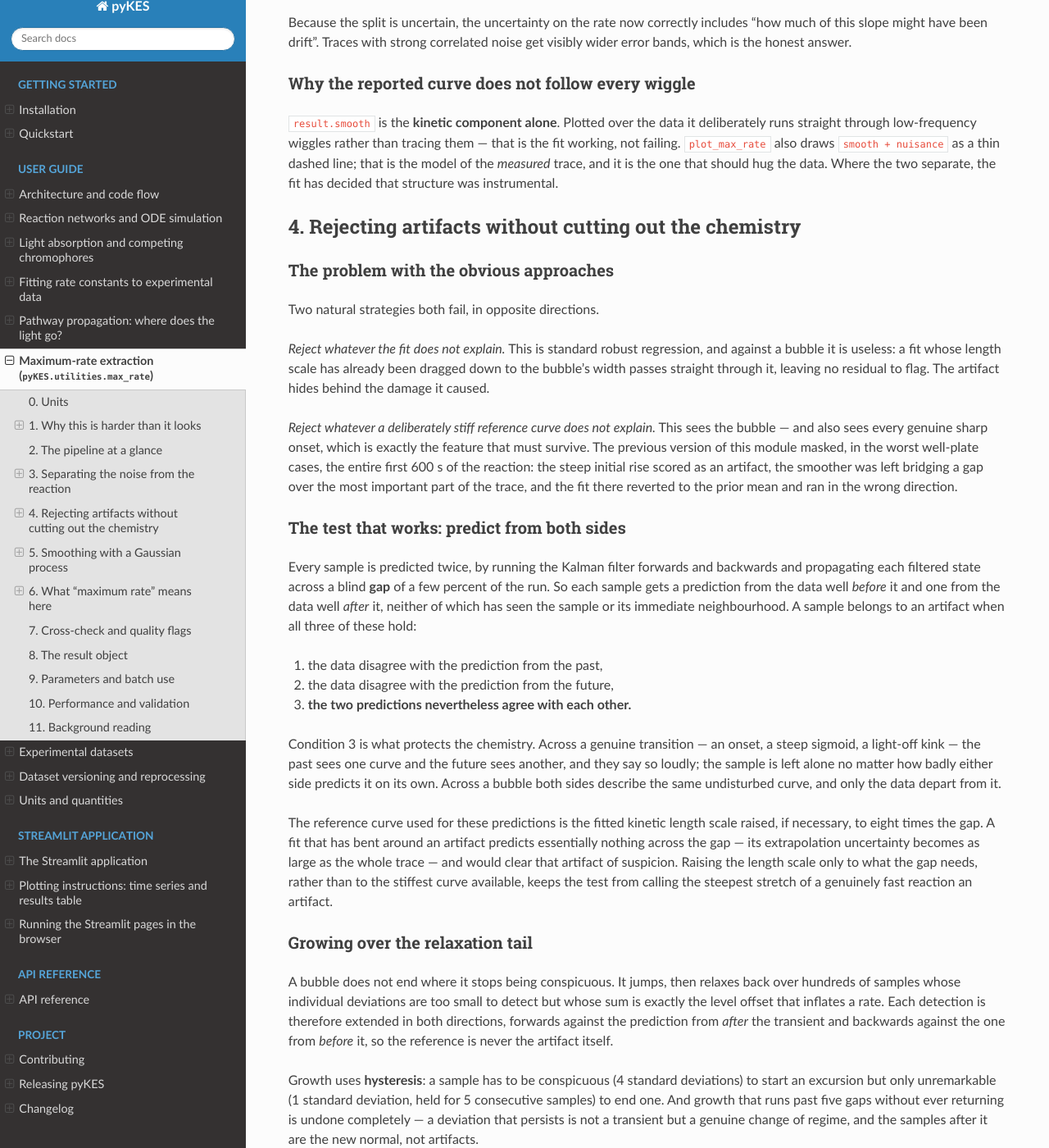
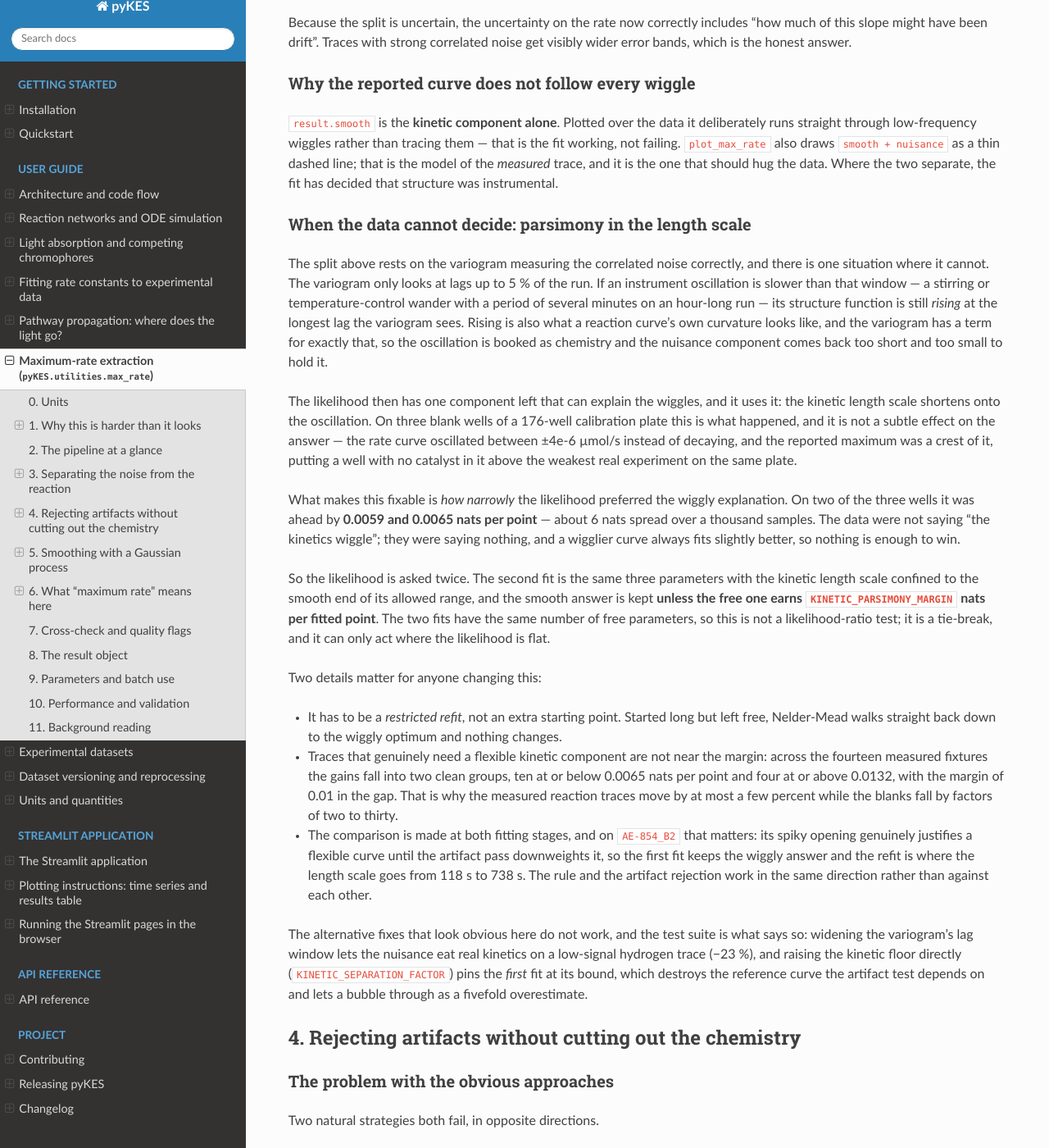
Before and after one commit to jschneidewind/pyKES, a Sphinx documentation site: the page built from docs/max_rate.md, in a window 1280 px wide and 1400 px high, scrolled down 4899 px. Shown: the whole window at 82% size. Built offline with Sphinx 7.4.7 and the Read the Docs theme 3.1.0, drawn with Linux system fonts in a browser that asks for light colours; some of the changed text lies outside the part shown.

Commit message:
Document the parsimony tie-break in max_rate
Adds a section to docs/max_rate.md covering the one situation where the
variogram cannot measure the correlated noise -- an oscillation slower than
the 5 % lag window it looks at -- why the likelihood is then indifferent
between "the kinetics wiggle" and "the baseline drifted", and why the tie is
broken towards the smooth fit. Includes the two implementation details worth
knowing before changing it: that it must be a restricted refit rather than an
extra start, and that the comparison runs at both fitting stages, which is
what makes it cooperate with artifact rejection rather than fight it.

Also records the alternatives that were measured and rejected, so the obvious
small constant tweaks do not have to be re-derived by the next person to look
at this.

The blanks-and-control-wells section now points at that mechanism and at the
committed fixtures, and states what the plate measured: every blank flagged,
no reaction well flagged, the nearest reaction trace still eleven standard
deviations clear.

Co-Authored-By: Claude Opus 5 <noreply@anthropic.com>
Claude-Session: https://claude.ai/code/session_01KeSZkNtQtpBBMV9ojEdXHM

```diff
--- a/docs/max_rate.md
+++ b/docs/max_rate.md
@@ -281,6 +281,62 @@ them — that is the fit working, not failing. `plot_max_rate` also draws
 trace, and it is the one that should hug the data. Where the two separate, the
 fit has decided that structure was instrumental.
 
+### When the data cannot decide: parsimony in the length scale
+
+The split above rests on the variogram measuring the correlated noise
+correctly, and there is one situation where it cannot. The variogram only looks
+at lags up to 5 % of the run. If an instrument oscillation is slower than that
+window — a stirring or temperature-control wander with a period of several
+minutes on an hour-long run — its structure function is still *rising* at the
+longest lag the variogram sees. Rising is also what a reaction curve's own
+curvature looks like, and the variogram has a term for exactly that, so the
+oscillation is booked as chemistry and the nuisance component comes back too
+short and too small to hold it.
+
+The likelihood then has one component left that can explain the wiggles, and it
+uses it: the kinetic length scale shortens onto the oscillation. On three blank
+wells of a 176-well calibration plate this is what happened, and it is not a
+subtle effect on the answer — the rate curve oscillated between ±4e-6 µmol/s
+instead of decaying, and the reported maximum was a crest of it, putting a well
+with no catalyst in it above the weakest real experiment on the same plate.
+
+What makes this fixable is *how narrowly* the likelihood preferred the wiggly
+explanation. On two of the three wells it was ahead by **0.0059 and 0.0065 nats
+per point** — about 6 nats spread over a thousand samples. The data were not
+saying "the kinetics wiggle"; they were saying nothing, and a wigglier curve
+always fits slightly better, so nothing is enough to win.
+
+So the likelihood is asked twice. The second fit is the same three parameters
+with the kinetic length scale confined to the smooth end of its allowed range,
+and the smooth answer is kept **unless the free one earns
+`KINETIC_PARSIMONY_MARGIN` nats per fitted point**. The two fits have the same
+number of free parameters, so this is not a likelihood-ratio test; it is a
+tie-break, and it can only act where the likelihood is flat.
+
+Two details matter for anyone changing this:
+
+- It has to be a *restricted refit*, not an extra starting point. Started long
+  but left free, Nelder-Mead walks straight back down to the wiggly optimum and
+  nothing changes.
+- Traces that genuinely need a flexible kinetic component are not near the
+  margin: across the fourteen measured fixtures the gains fall into two clean
+  groups, ten at or below 0.0065 nats per point and four at or above 0.0132,
+  with the margin of 0.01 in the gap. That is why the measured reaction traces
+  move by at most a few percent while the blanks fall by factors of two to
+  thirty.
+- The comparison is made at both fitting stages, and on `AE-854_B2` that
+  matters: its spiky opening genuinely justifies a flexible curve until the
+  artifact pass downweights it, so the first fit keeps the wiggly answer and the
+  refit is where the length scale goes from 118 s to 738 s. The rule and the
+  artifact rejection work in the same direction rather than against each other.
+
+The alternative fixes that look obvious here do not work, and the test suite is
+what says so: widening the variogram's lag window lets the nuisance eat real
+kinetics on a low-signal hydrogen trace (−23 %), and raising the kinetic floor
+directly (`KINETIC_SEPARATION_FACTOR`) pins the *first* fit at its bound, which
+destroys the reference curve the artifact test depends on and lets a bubble
+through as a fivefold overestimate.
+
 ## 4. Rejecting artifacts without cutting out the chemistry
 
 ### The problem with the obvious approaches
@@ -480,11 +536,20 @@ rests on a handful of points and is correspondingly noisier.
 ### Blanks and control wells
 
 On a well that produces nothing, the honest answer is "no significant rate",
-and that is now what comes back: the reported maximum is at or below zero
-rather than a positive number manufactured from a noise crest, and
+and that is now what comes back: the reported maximum is at or below the noise
+floor rather than a positive number manufactured from a noise crest, and
 `max_rate_not_significant` is flagged whenever the maximum is less than three
 standard deviations above zero. Filtering on that flag is a reliable way to
-separate active wells from blanks downstream.
+separate active wells from blanks downstream — on the calibration plate above,
+every blank is flagged and no reaction well is, with the nearest reaction trace
+still eleven standard deviations clear.
+
+Getting the *number* down as well as the flag right is what the parsimony
+tie-break in [section 3](#when-the-data-cannot-decide-parsimony-in-the-length-scale)
+is for: a blank is precisely the case where nothing in the data prefers a
+wiggly kinetic component, so nothing is what the reported rate should reflect.
+Three blanks of that plate are committed as test fixtures
+(`src/tests/data/max_rate_real/AE-854_B2.csv` and its two neighbours).
 
 ## 7. Cross-check and quality flags
 
```
Also changed, not shown: CHANGELOG.md (+12 -0 lines).
